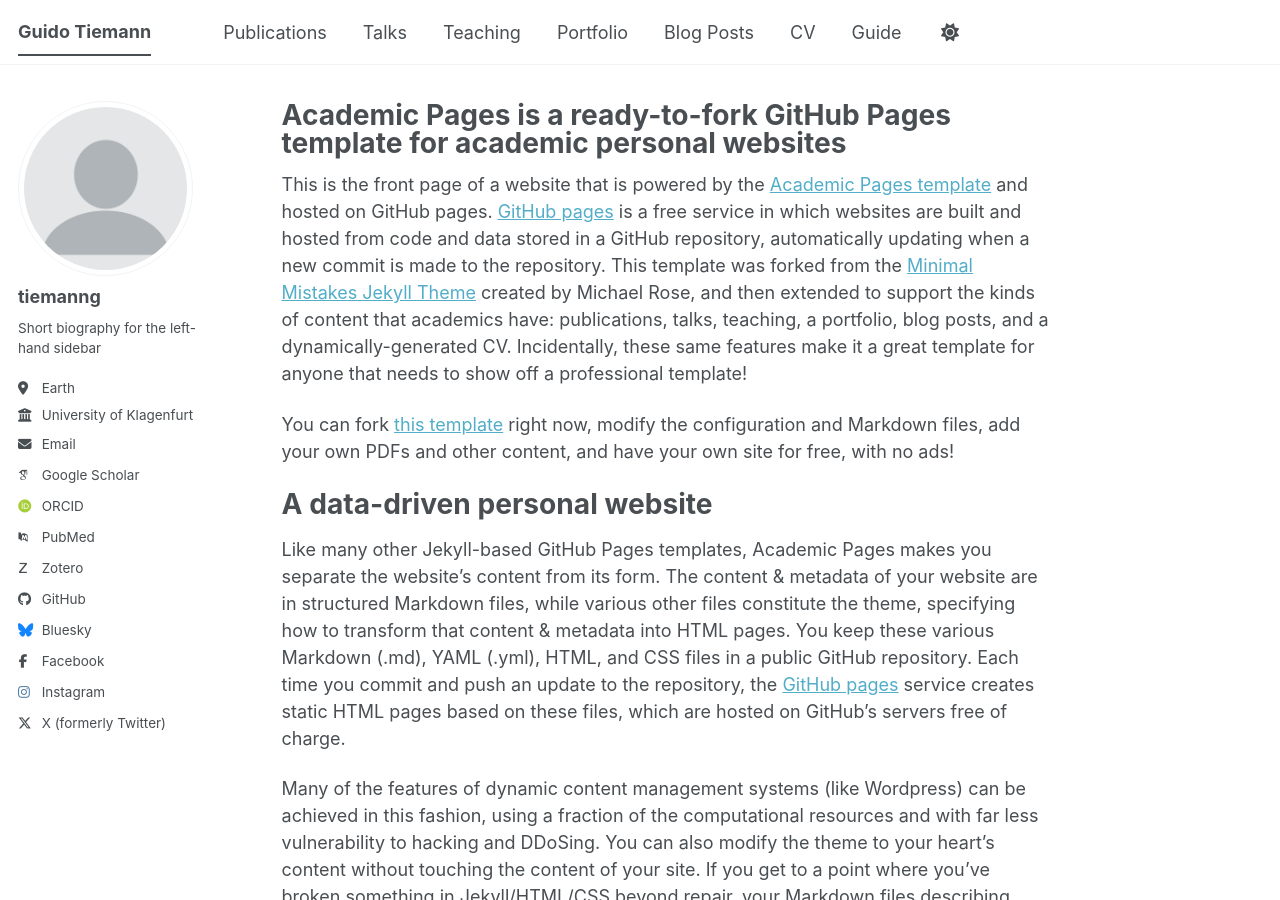
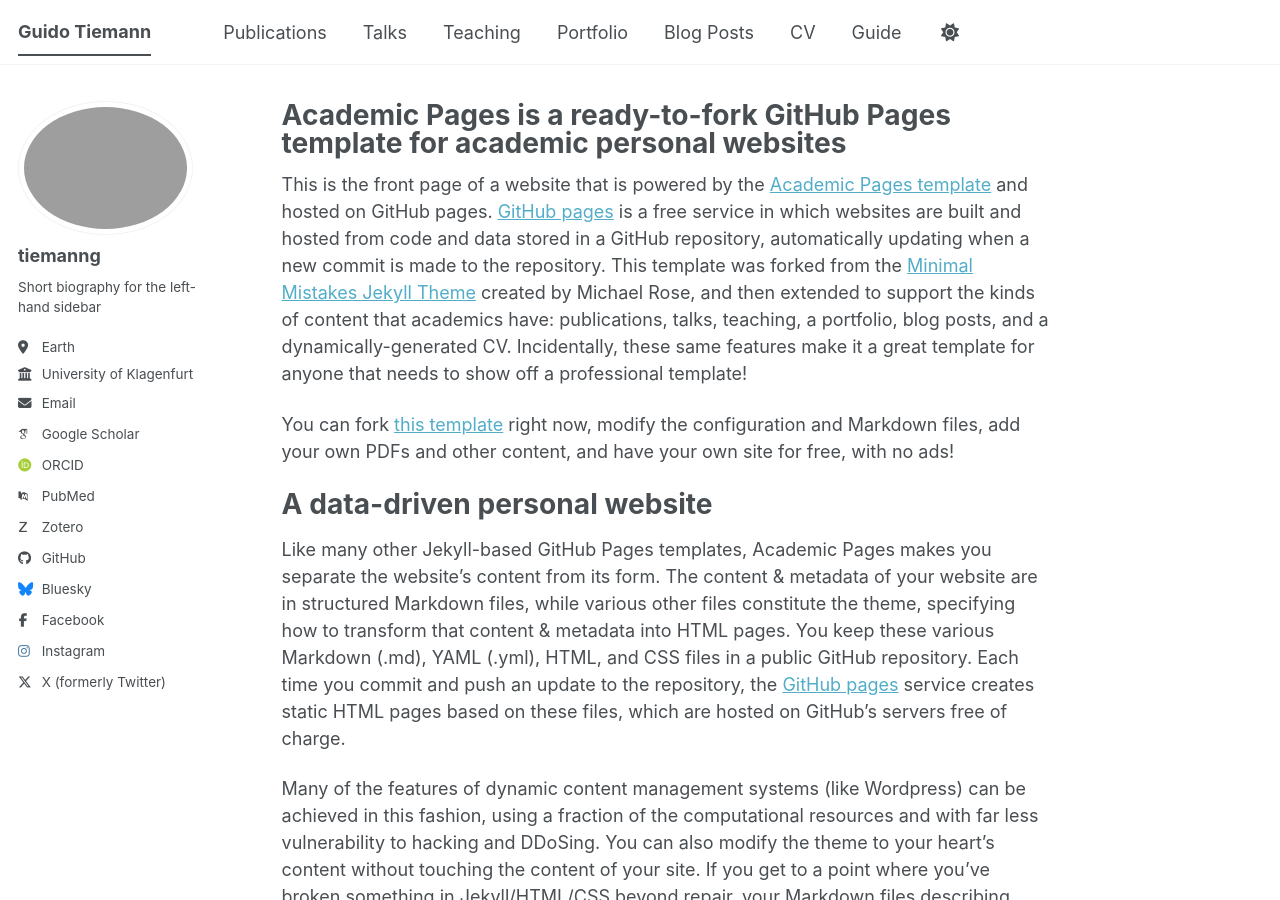
Before and after one commit to tiemanng/tiemanng.github.io, a Jekyll site: the page built from _pages/about.md, in a window 1280 px wide and 900 px high. Built offline with Jekyll 4.4.1, drawn with Linux system fonts in a browser that asks for light colours; some web fonts are replaced; a script bundle is joined from its source files by our own code; library files that are not in the unit come from our copies.

Commit message:
Update author avatar in configuration file

```diff
--- a/_config.yml
+++ b/_config.yml
@@ -23,7 +23,7 @@
 #               Additional customization can be done by editing /_includes/author-profile.html
 author:
   # Biographic information
-  avatar           : "profile.png"
+  avatar           : "gt_young.png"
   name             : "tiemanng"
   pronouns         : # example: "he/his"
   bio              : "Short biography for the left-hand sidebar"
```
